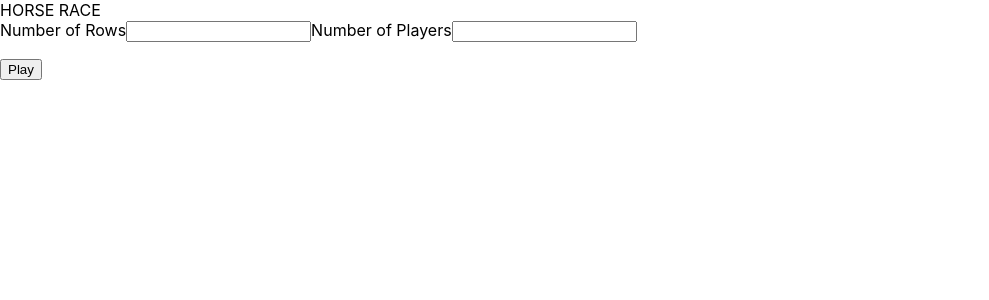
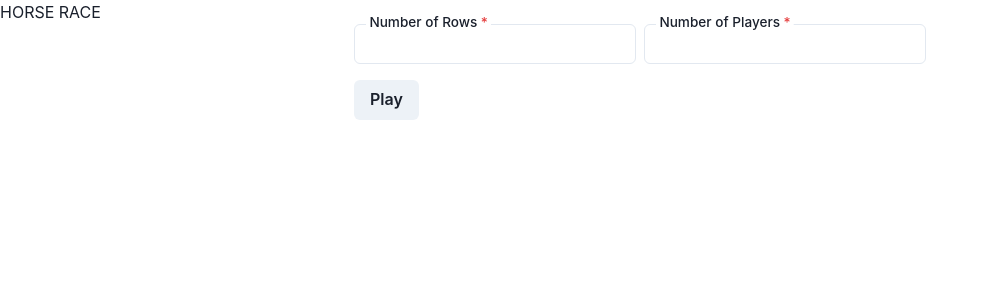
Before and after one commit to mithintv/horse-race, a Next.js app: page / in a window 1280 px wide. Shown: the top 300 px of the page, without its empty margins (0-989 px from the left). Built offline with nearby package versions, Linux system fonts and the light colour scheme.

Commit message:
add chakra and basic styles

```diff
--- a/components/Parameters.tsx
+++ b/components/Parameters.tsx
@@ -2,6 +2,15 @@ import { useContext, useRef } from "react";
 import GameContext from "../context/game-context";
 
 import PlayerList from "./PlayerList";
+
+import {
+  Box,
+  Button,
+  Flex,
+  FormControl,
+  FormLabel,
+  Input,
+} from "@chakra-ui/react";
 
 export default function Parameters() {
   const gameCtx = useContext(GameContext);
@@ -29,25 +38,33 @@ export default function Parameters() {
   }
 
   return (
+    <Flex align="center" justify="center">
       <form onSubmit={submitHandler}>
-      <label htmlFor="rows">Number of Rows</label>
-      <input
+        <Flex mb={4}>
+          <FormControl mr={2} variant="floating" id="rows" isRequired>
+            <Input
               type="number"
               id="rows"
               name="rows"
               ref={totalRowsRef}
               onChange={rowChangeHandler}
             />
-      <label htmlFor="participants">Number of Players</label>
-      <input
+            <FormLabel htmlFor="rows">Number of Rows</FormLabel>
+          </FormControl>
+          <FormControl variant="floating" id="participants" isRequired>
+            <Input
               type="number"
               id="participants"
               name="participants"
               ref={totalPlayersRef}
               onChange={playerChangeHandler}
             />
-      <ul>{gameCtx?.players && <PlayerList />}</ul>
-      <button>Play</button>
+            <FormLabel htmlFor="participants">Number of Players</FormLabel>
+          </FormControl>
+        </Flex>
+        <div>{gameCtx?.players && <PlayerList />}</div>
+        <Button>Play</Button>
       </form>
+    </Flex>
   );
 }
--- a/components/Player.tsx
+++ b/components/Player.tsx
@@ -4,6 +4,8 @@ import { useRef, useContext } from "react";
 import GameContext from "../context/game-context";
 // children components
 import Suit from "./Suit";
+
+import { Box, Button, Flex, Input } from "@chakra-ui/react";
 
 export default function Player(props: Pick<PlayerType, "id" | "name">) {
   const gameCtx = useContext(GameContext);
@@ -25,8 +27,8 @@ export default function Player(props: Pick<PlayerType, "id" | "name">) {
   const playerName = gameCtx?.players[props.id - 1].name;
 
   return (
-    <li>
-      <input
+    <>
+      <Input
         type="text"
         id={`${props.name} Name`}
         name={`${props.name} Name`}
@@ -49,6 +51,6 @@ export default function Player(props: Pick<PlayerType, "id" | "name">) {
           />
         );
       })}
-    </li>
+    </>
   );
 }
--- a/components/Suit.tsx
+++ b/components/Suit.tsx
@@ -1,6 +1,9 @@
 import { PlayerType, SuitType, SuitTypes } from "../models/types";
 import { useContext, useRef, useState } from "react";
 import GameContext from "../context/game-context";
+
+// chakra components
+import { FormLabel, Input, Switch } from "@chakra-ui/react";
 
 interface Props extends Pick<PlayerType, "id" | "name"> {
   suitId: number;
@@ -36,8 +39,10 @@ export default function Suit(props: Props) {
 
   return (
     <>
-      <label htmlFor={`${props.name} ${props.suit}`}>{props.suit}</label>
-      <input
+      <FormLabel htmlFor={`${props.name} ${props.suit}`}>
+        {props.suit[0].toUpperCase() + props.suit.slice(1)}
+      </FormLabel>
+      <Switch
         type="checkbox"
         id={`${props.name} ${props.suit}`}
         name={`${props.name} ${props.suit}`}
@@ -45,14 +50,18 @@ export default function Suit(props: Props) {
         checked={checked}
       />
       {checked && (
-        <input
+        <Input
           onChange={changeHandler}
           ref={betInputRef}
           type="text"
           id={`${props.name} ${props.suit} Bet`}
           name={`${props.name} ${props.suit} Bet`}
           // display name of player conditionally based on entered name, otherwise default to instantiated player id
-          placeholder={enteredBets ? enteredBets : `${props.suit} Bet`}
+          placeholder={
+            enteredBets
+              ? enteredBets
+              : `${props.suit[0].toUpperCase() + props.suit.slice(1)} Bet`
+          }
           value={enteredBets}
         />
       )}
--- a/context/game-context.tsx
+++ b/context/game-context.tsx
@@ -31,7 +31,6 @@ export const GameProvider = (props: AppProps) => {
       type: "UPDATE_PLAYERS",
       payload: enteredPlayers,
     });
-    console.log(playersBets);
   };
 
   // add name function that points to reducer logic
--- a/package.json
+++ b/package.json
@@ -9,6 +9,10 @@
     "lint": "next lint"
   },
   "dependencies": {
+    "@chakra-ui/react": "^2.3.7",
+    "@emotion/react": "^11.10.5",
+    "@emotion/styled": "^11.10.5",
+    "framer-motion": "^7.6.4",
     "next": "13.0.0",
     "react": "18.2.0",
     "react-dom": "18.2.0"
--- a/pages/_app.tsx
+++ b/pages/_app.tsx
@@ -1,11 +1,52 @@
 import "../styles/globals.css";
 import type { AppProps } from "next/app";
 import { GameProvider } from "../context/game-context";
+import { extendTheme, ChakraProvider } from "@chakra-ui/react";
+
+const activeLabelStyles = {
+  transform: "scale(0.85) translateY(-24px)",
+};
+
+export const theme = extendTheme({
+  components: {
+    Form: {
+      variants: {
+        floating: {
+          container: {
+            _focusWithin: {
+              label: {
+                ...activeLabelStyles,
+              },
+            },
+            "input:not(:placeholder-shown) + label, .chakra-select__wrapper + label, textarea:not(:placeholder-shown) ~ label":
+              {
+                ...activeLabelStyles,
+              },
+            label: {
+              top: 0,
+              left: 0,
+              zIndex: 2,
+              position: "absolute",
+              backgroundColor: "white",
+              pointerEvents: "none",
+              mx: 3,
+              px: 1,
+              my: 2,
+              transformOrigin: "left top",
+            },
+          },
+        },
+      },
+    },
+  },
+});
 
 export default function App({ Component, pageProps }: AppProps) {
   return (
-    <GameProvider>
-      <Component {...pageProps} />
-    </GameProvider>
+    <ChakraProvider theme={theme}>
+      <GameProvider>
+        <Component {...pageProps} />
+      </GameProvider>
+    </ChakraProvider>
   );
 }
```
Also changed, not shown: 1 other file (tests, documents, lock files or other folders). Lines whose indentation alone changed are shown as unchanged.
